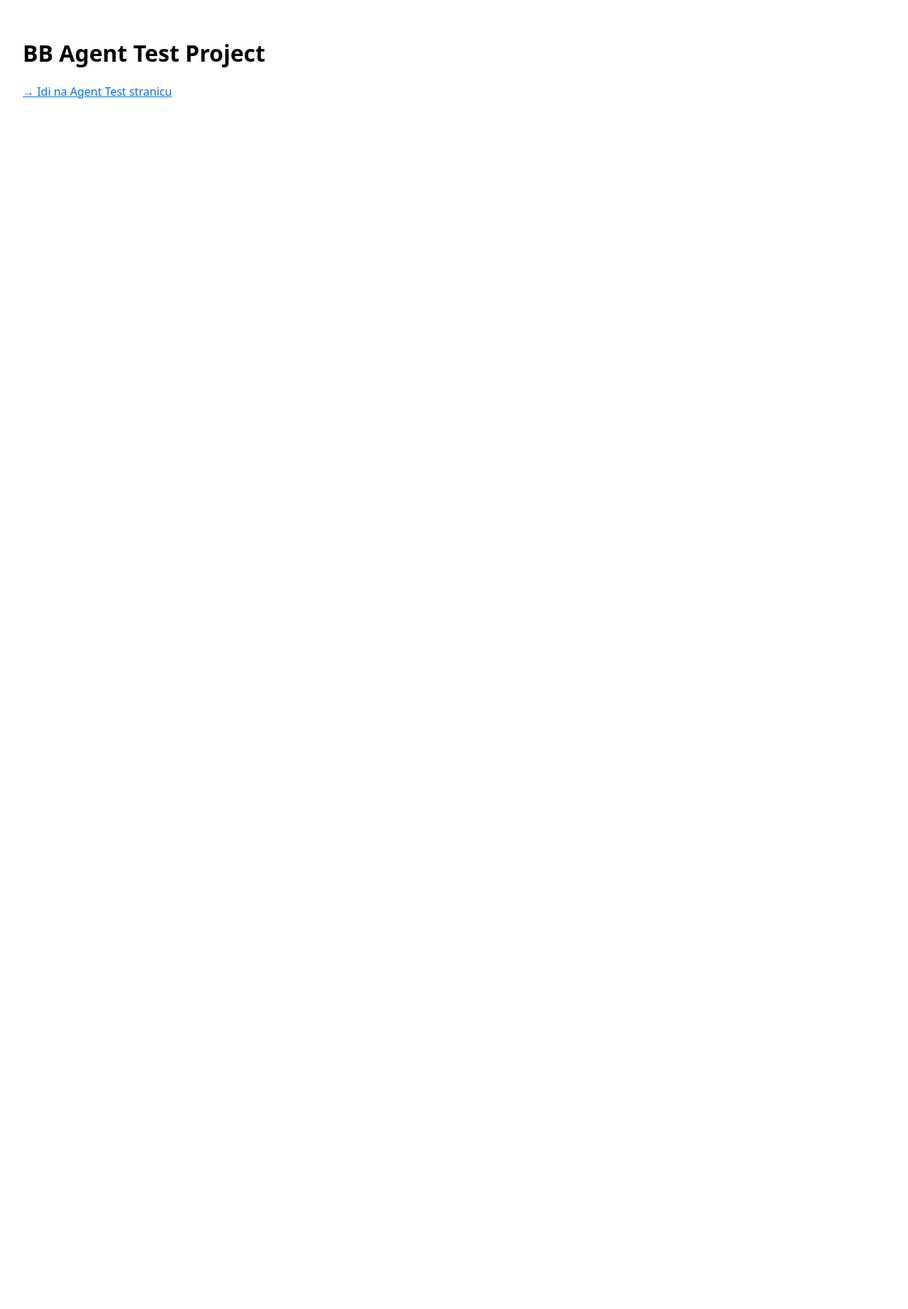
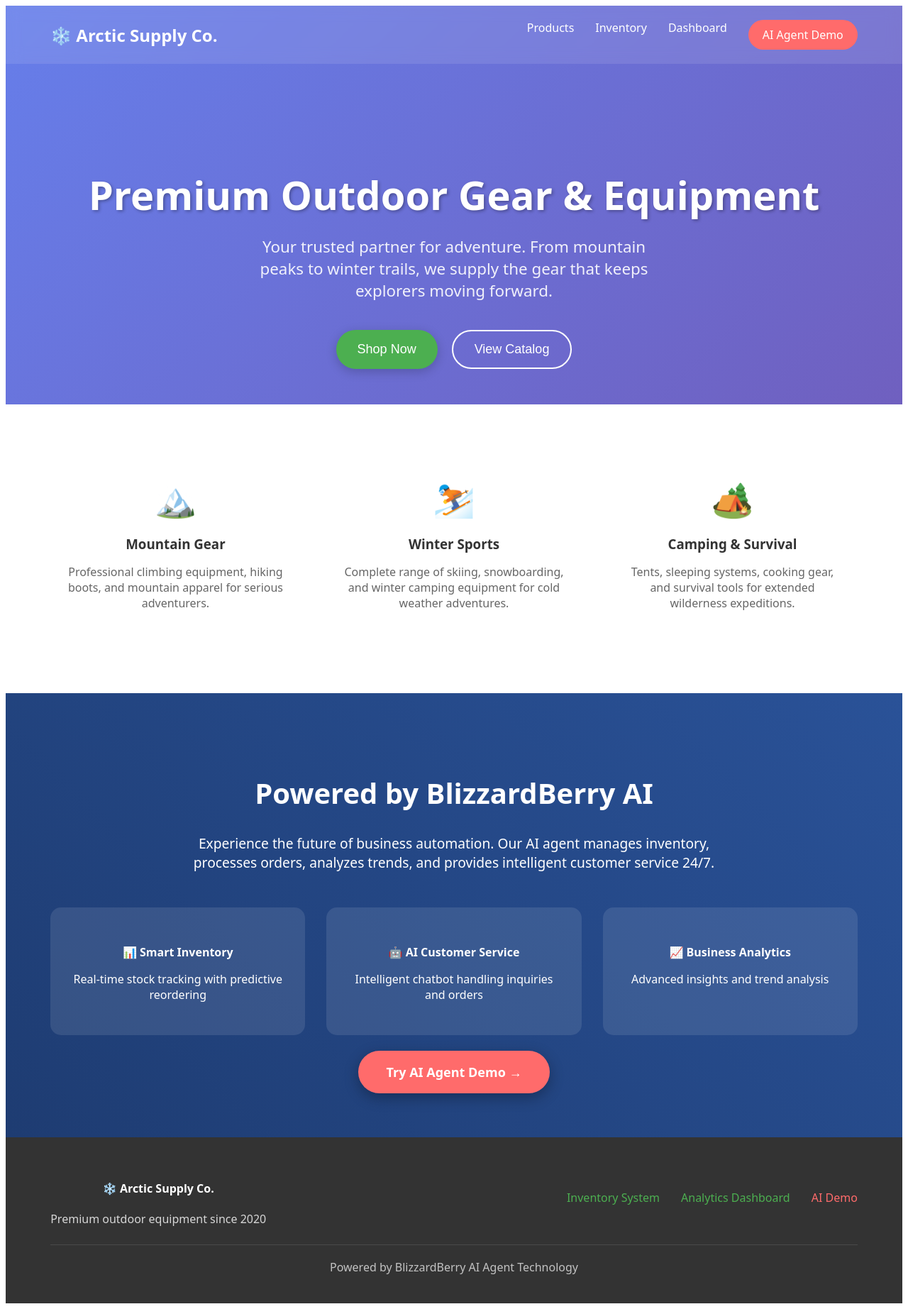
Before and after one commit to CodeAndCoffeeGuy/bb-agent-test, a Next.js app: page / in a window 1280 px wide. Shown: the whole page at 71% size. Before the commit the page ends 800 px from the top, so only its background shows below. Built offline with nearby package versions, Linux system fonts and the light colour scheme.

Commit message:
Transform into Arctic Supply Co. demo with professional landing page

```diff
--- a/pages/api/inventory/transfer.js
+++ b/pages/api/inventory/transfer.js
@@ -20,8 +20,17 @@
 
   const { sku, from, to, qty, idempotencyKey } = req.body || {};
 
+  // Debug logging
+  console.log('📦 Received request body:', JSON.stringify(req.body, null, 2));
+  console.log('📋 Extracted fields:', { sku, from, to, qty });
+
   if (!sku || !from || !to || !qty) {
-    return res.status(400).json({ error: 'Missing fields' });
+    console.log('❌ Missing fields error');
+    return res.status(400).json({
+      error: 'Missing fields',
+      received: { sku, from, to, qty },
+      body: req.body
+    });
   }
 
   // Create deterministic idempotency key based on request content only
--- a/pages/index.js
+++ b/pages/index.js
@@ -1,12 +1,183 @@
 export default function Home() {
   return (
-    <div style={{ padding: 24, fontFamily: 'system-ui, sans-serif' }}>
-      <h1>BB Agent Test Project</h1>
-      <p>
-        <a href="/agent-test" style={{ color: '#0070f3', textDecoration: 'underline' }}>
-          → Idi na Agent Test stranicu
-        </a>
-      </p>
+    <div style={{
+      minHeight: '100vh',
+      fontFamily: 'system-ui, sans-serif',
+      background: 'linear-gradient(135deg, #667eea 0%, #764ba2 100%)'
+    }}>
+      {/* Navigation */}
+      <nav style={{
+        display: 'flex',
+        justifyContent: 'space-between',
+        alignItems: 'center',
+        padding: '20px 5%',
+        background: 'rgba(255, 255, 255, 0.1)',
+        backdropFilter: 'blur(10px)'
+      }}>
+        <div style={{
+          fontSize: '24px',
+          fontWeight: 'bold',
+          color: 'white',
+          display: 'flex',
+          alignItems: 'center'
+        }}>
+          ❄️ Arctic Supply Co.
+        </div>
+        <div style={{ display: 'flex', gap: '30px' }}>
+          <a href="#products" style={{ color: 'white', textDecoration: 'none', fontSize: '16px' }}>Products</a>
+          <a href="/inventory" style={{ color: 'white', textDecoration: 'none', fontSize: '16px' }}>Inventory</a>
+          <a href="/dashboard" style={{ color: 'white', textDecoration: 'none', fontSize: '16px' }}>Dashboard</a>
+          <a href="/agent-test" style={{
+            background: '#ff6b6b',
+            color: 'white',
+            padding: '10px 20px',
+            borderRadius: '25px',
+            textDecoration: 'none',
+            fontSize: '16px'
+          }}>AI Agent Demo</a>
+        </div>
+      </nav>
+
+      {/* Hero Section */}
+      <section style={{
+        textAlign: 'center',
+        padding: '100px 5% 50px',
+        color: 'white'
+      }}>
+        <h1 style={{
+          fontSize: '3.5rem',
+          fontWeight: 'bold',
+          marginBottom: '20px',
+          textShadow: '2px 2px 4px rgba(0,0,0,0.3)'
+        }}>
+          Premium Outdoor Gear & Equipment
+        </h1>
+        <p style={{
+          fontSize: '1.4rem',
+          marginBottom: '40px',
+          maxWidth: '600px',
+          margin: '0 auto 40px',
+          opacity: 0.9
+        }}>
+          Your trusted partner for adventure. From mountain peaks to winter trails,
+          we supply the gear that keeps explorers moving forward.
+        </p>
+        <div style={{ display: 'flex', gap: '20px', justifyContent: 'center' }}>
+          <button style={{
+            background: '#4CAF50',
+            color: 'white',
+            border: 'none',
+            padding: '15px 30px',
+            fontSize: '18px',
+            borderRadius: '30px',
+            cursor: 'pointer',
+            boxShadow: '0 4px 15px rgba(0,0,0,0.2)'
+          }}>
+            Shop Now
+          </button>
+          <button style={{
+            background: 'transparent',
+            color: 'white',
+            border: '2px solid white',
+            padding: '15px 30px',
+            fontSize: '18px',
+            borderRadius: '30px',
+            cursor: 'pointer'
+          }}>
+            View Catalog
+          </button>
+        </div>
+      </section>
+
+      {/* Features Section */}
+      <section style={{
+        background: 'white',
+        padding: '80px 5%',
+        display: 'grid',
+        gridTemplateColumns: 'repeat(auto-fit, minmax(300px, 1fr))',
+        gap: '40px'
+      }}>
+        <div style={{ textAlign: 'center', padding: '20px' }}>
+          <div style={{ fontSize: '3rem', marginBottom: '15px' }}>🏔️</div>
+          <h3 style={{ color: '#333', marginBottom: '10px' }}>Mountain Gear</h3>
+          <p style={{ color: '#666' }}>Professional climbing equipment, hiking boots, and mountain apparel for serious adventurers.</p>
+        </div>
+        <div style={{ textAlign: 'center', padding: '20px' }}>
+          <div style={{ fontSize: '3rem', marginBottom: '15px' }}>⛷️</div>
+          <h3 style={{ color: '#333', marginBottom: '10px' }}>Winter Sports</h3>
+          <p style={{ color: '#666' }}>Complete range of skiing, snowboarding, and winter camping equipment for cold weather adventures.</p>
+        </div>
+        <div style={{ textAlign: 'center', padding: '20px' }}>
+          <div style={{ fontSize: '3rem', marginBottom: '15px' }}>🏕️</div>
+          <h3 style={{ color: '#333', marginBottom: '10px' }}>Camping & Survival</h3>
+          <p style={{ color: '#666' }}>Tents, sleeping systems, cooking gear, and survival tools for extended wilderness expeditions.</p>
+        </div>
+      </section>
+
+      {/* AI Agent Showcase */}
+      <section style={{
+        background: 'linear-gradient(45deg, #1e3c72 0%, #2a5298 100%)',
+        padding: '80px 5%',
+        color: 'white',
+        textAlign: 'center'
+      }}>
+        <h2 style={{ fontSize: '2.5rem', marginBottom: '30px' }}>Powered by BlizzardBerry AI</h2>
+        <p style={{ fontSize: '1.2rem', marginBottom: '40px', maxWidth: '800px', margin: '0 auto 40px' }}>
+          Experience the future of business automation. Our AI agent manages inventory,
+          processes orders, analyzes trends, and provides intelligent customer service 24/7.
+        </p>
+        <div style={{ display: 'grid', gridTemplateColumns: 'repeat(auto-fit, minmax(250px, 1fr))', gap: '30px', marginTop: '50px' }}>
+          <div style={{ background: 'rgba(255,255,255,0.1)', padding: '30px', borderRadius: '15px' }}>
+            <h4 style={{ marginBottom: '15px' }}>📊 Smart Inventory</h4>
+            <p>Real-time stock tracking with predictive reordering</p>
+          </div>
+          <div style={{ background: 'rgba(255,255,255,0.1)', padding: '30px', borderRadius: '15px' }}>
+            <h4 style={{ marginBottom: '15px' }}>🤖 AI Customer Service</h4>
+            <p>Intelligent chatbot handling inquiries and orders</p>
+          </div>
+          <div style={{ background: 'rgba(255,255,255,0.1)', padding: '30px', borderRadius: '15px' }}>
+            <h4 style={{ marginBottom: '15px' }}>📈 Business Analytics</h4>
+            <p>Advanced insights and trend analysis</p>
+          </div>
+        </div>
+        <div style={{ marginTop: '40px' }}>
+          <a href="/agent-test" style={{
+            background: '#ff6b6b',
+            color: 'white',
+            padding: '18px 40px',
+            borderRadius: '30px',
+            textDecoration: 'none',
+            fontSize: '18px',
+            fontWeight: 'bold',
+            boxShadow: '0 6px 20px rgba(0,0,0,0.3)'
+          }}>
+            Try AI Agent Demo →
+          </a>
+        </div>
+      </section>
+
+      {/* Footer */}
+      <footer style={{
+        background: '#333',
+        color: 'white',
+        padding: '40px 5%',
+        textAlign: 'center'
+      }}>
+        <div style={{ display: 'flex', justifyContent: 'space-between', alignItems: 'center', flexWrap: 'wrap', gap: '20px' }}>
+          <div>
+            <h4>❄️ Arctic Supply Co.</h4>
+            <p style={{ margin: '5px 0', opacity: 0.8 }}>Premium outdoor equipment since 2020</p>
+          </div>
+          <div style={{ display: 'flex', gap: '30px' }}>
+            <a href="/inventory" style={{ color: '#4CAF50', textDecoration: 'none' }}>Inventory System</a>
+            <a href="/dashboard" style={{ color: '#4CAF50', textDecoration: 'none' }}>Analytics Dashboard</a>
+            <a href="/agent-test" style={{ color: '#ff6b6b', textDecoration: 'none' }}>AI Demo</a>
+          </div>
+        </div>
+        <div style={{ marginTop: '20px', paddingTop: '20px', borderTop: '1px solid #555', opacity: 0.7 }}>
+          Powered by BlizzardBerry AI Agent Technology
+        </div>
+      </footer>
     </div>
   );
 }
```
